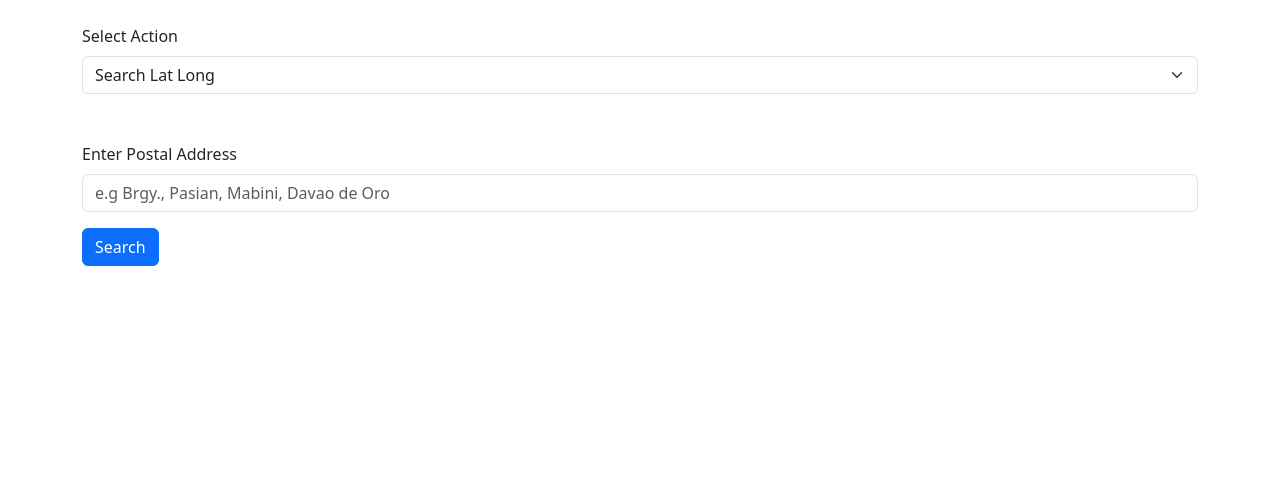
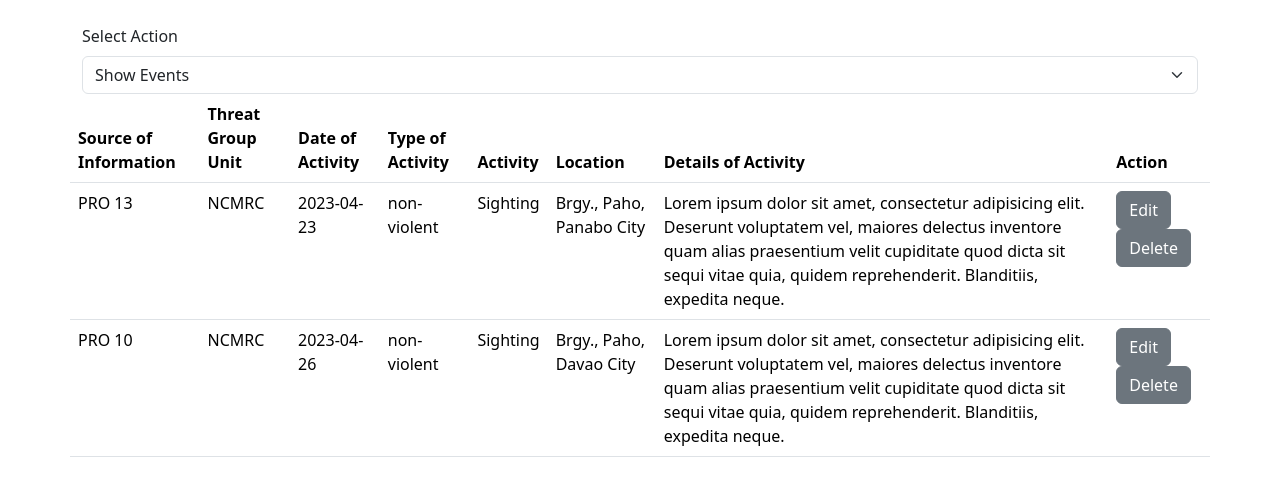
Before and after one commit to jhenbertgit/lat-long-search-react-ts, a React (Vite) app: page / in a window 1280 px wide. Shown: the top 496 px of the page. Built offline with nearby package versions, Linux system fonts and the light colour scheme; no server answers.

Commit message:
added edil/delete functionality

```diff
--- a/src/App.tsx
+++ b/src/App.tsx
@@ -4,17 +4,26 @@ import { Row, Container, Col, Label, Input } from "reactstrap";
 import LatLongSearch from "./components/LatLongSearch";
 import BdpBrgys from "./components/BdpBrgys";
 import RpsbDeployment from "./components/RpsbDeployment";
+import Events from "./components/Events";
 
 type Action = {
-  status: "latLong" | "bdp" | "rpsb";
+  status: "latLong" | "bdp" | "rpsb" | "events";
 };
 
 function App() {
-  const [action, setAction] = useState<Action>({ status: "latLong" });
+  const [action, setAction] = useState<Action>({ status: "events" });
 
   let content;
 
   switch (action.status) {
+    case "events":
+      content = <Events />;
+      break;
+
+    case "latLong":
+      content = <LatLongSearch />;
+      break;
+
     case "bdp":
       content = <BdpBrgys />;
       break;
@@ -24,7 +33,7 @@ function App() {
       break;
 
     default:
-      content = <LatLongSearch />;
+      content = <Events />;
       break;
   }
 
@@ -55,6 +64,7 @@ function App() {
               setAction({ status: e.target.value as Action[keyof Action] })
             }
           >
+            <option value="events">Show Events</option>
             <option value="latLong">Search Lat Long</option>
             <option value="bdp">Search BDP Brgy</option>
             <option value="rpsb">Search barangay with R-PSB deployment</option>
--- a/src/components/BdpBrgys.tsx
+++ b/src/components/BdpBrgys.tsx
@@ -21,9 +21,6 @@ function BdpBrgys() {
   const fetchBrgysData = useCallback(async () => {
     try {
       const resBdp = await fetch("http://localhost:5000/api/v1/bdpbrgys");
-      if (!resBdp.ok) {
-        throw new Error("Fetching data failed");
-      }
       const dataBdp: Brgy[] = await resBdp.json();
       setIsLoaded(true);
       setItems(dataBdp);
--- /dev/null
+++ b/src/components/Events.tsx
@@ -0,0 +1,104 @@
+import { useState, useEffect } from "react";
+import { Button, Table } from "reactstrap";
+
+const DUMMY_DATA = [
+  {
+    id: 1,
+    unit: "PRO 13",
+    enemy_unit: "NCMRC",
+    date_of_activity: "2023-04-23",
+    type_of_activiy: "non-violent",
+    activity: "Sighting",
+    location: "Brgy., Paho, Panabo City",
+    details_of_activity:
+      "Lorem ipsum dolor sit amet, consectetur adipisicing elit. Deserunt voluptatem vel, maiores delectus inventore quam alias praesentium velit cupiditate quod dicta sit sequi vitae quia, quidem reprehenderit. Blanditiis, expedita neque.",
+  },
+  {
+    id: 2,
+    unit: "PRO 10",
+    enemy_unit: "NCMRC",
+    date_of_activity: "2023-04-26",
+    type_of_activiy: "non-violent",
+    activity: "Sighting",
+    location: "Brgy., Paho, Davao City",
+    details_of_activity:
+      "Lorem ipsum dolor sit amet, consectetur adipisicing elit. Deserunt voluptatem vel, maiores delectus inventore quam alias praesentium velit cupiditate quod dicta sit sequi vitae quia, quidem reprehenderit. Blanditiis, expedita neque.",
+  },
+];
+
+const initialData = {
+  id: 0,
+  unit: "",
+  enemy_unit: "",
+  date_of_activity: "",
+  type_of_activiy: "",
+  activity: "",
+  location: "",
+  details_of_activity: "",
+};
+
+function Events() {
+  const [data, setData] = useState([initialData]);
+
+  const onDelete = (id: number) => {
+    setData((prevData) => prevData.filter((item) => item.id !== id));
+  };
+
+  const onEdit = (id: number) => {
+    setData((prevData) =>
+      prevData.map((item) => {
+        if (item.id === id) {
+          return {
+            ...item,
+          };
+        } else {
+          return item;
+        }
+      })
+    );
+  };
+
+  useEffect(() => {
+    const fetchData = () => {
+      setData(DUMMY_DATA.map((item) => item));
+    };
+    fetchData();
+  }, []);
+  return (
+    <>
+      <Table hover>
+        <thead>
+          <tr>
+            <th>Source of Information</th>
+            <th>Threat Group Unit</th>
+            <th>Date of Activity</th>
+            <th>Type of Activity</th>
+            <th>Activity</th>
+            <th>Location</th>
+            <th>Details of Activity</th>
+            <th>Action</th>
+          </tr>
+        </thead>
+        <tbody>
+          {data.map((item) => (
+            <tr key={item.id}>
+              <td>{item.unit}</td>
+              <td>{item.enemy_unit}</td>
+              <td>{item.date_of_activity}</td>
+              <td>{item.type_of_activiy}</td>
+              <td>{item.activity}</td>
+              <td>{item.location}</td>
+              <td>{item.details_of_activity}</td>
+              <td>
+                <Button onClick={() => onEdit(item.id)}>Edit</Button>
+                <Button onClick={() => onDelete(item.id)}>Delete</Button>
+              </td>
+            </tr>
+          ))}
+        </tbody>
+      </Table>
+    </>
+  );
+}
+
+export default Events;
--- a/src/components/Form.tsx
+++ b/src/components/Form.tsx
@@ -2,11 +2,11 @@ import { Alert, Label, Input, Button, Spinner } from "reactstrap";
 
 type Props = {
   alertIsOpen: boolean;
-  alertToggle: VoidFunction;
+  alertToggle(): void;
   query: string;
-  inputOnChange: (event: React.ChangeEvent<HTMLInputElement>) => void;
+  inputOnChange(event: React.ChangeEvent<HTMLInputElement>): void;
   btnDisabled: boolean;
-  btnOnClick: VoidFunction;
+  btnOnClick(): void;
   isLoading: boolean;
 };
 
```
